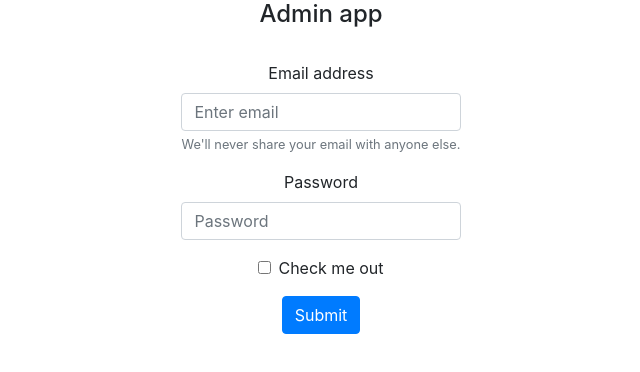
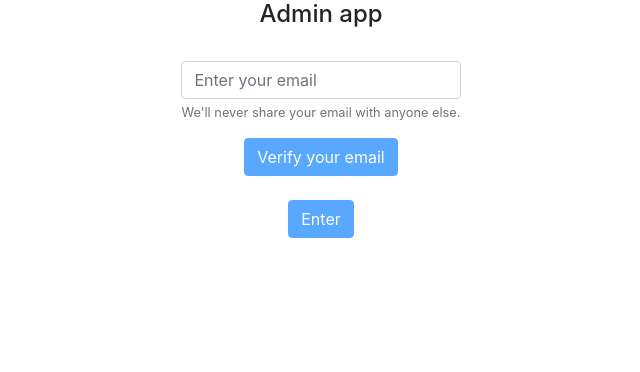
Before and after one commit to NenadSSS/admin-front, a React (Create React App) app: page / in a window 1280 px wide. Shown: the top 372 px of the page, without its empty margins (319-959 px from the left). Built offline with nearby package versions, Linux system fonts and the light colour scheme; no server answers.

Commit message:
Add react router and simple validation

```diff
--- a/src/App.js
+++ b/src/App.js
@@ -23,15 +23,17 @@ function App() {
           <h4>Admin app</h4>
           <br />
           <Switch>
-            <Route path="/">
+            <Route path="/" exact={true}>
               <Container>
                 <Row className="justify-content-md-center">
                   <Login />
                 </Row>
               </Container>
             </Route>
+            <Route path="/home" exact={true}>
+              <UsersContainer />
+            </Route>
           </Switch>
-          <UsersContainer />
         </Router>
       </ApolloProvider>
     </div>
--- a/src/components/login.js
+++ b/src/components/login.js
@@ -1,26 +1,45 @@
-import React from "react";
+import React, { useState, useEffect } from "react";
+import { useHistory } from "react-router-dom";
 import { Form, Button } from "react-bootstrap";
+import { useLazyQuery } from "@apollo/react-hooks";
+import { VERIFY_USER } from "../graphql/verify-user";
 
 export const Login = () => {
+  const history = useHistory();
+  const [email, setEmail] = useState("");
+
+  const [getUser, { loading, data, error }] = useLazyQuery(VERIFY_USER);
   return (
     <Form>
       <Form.Group controlId="formBasicEmail">
-        <Form.Label>Email address</Form.Label>
-        <Form.Control type="email" placeholder="Enter email" />
+        <Form.Control
+          type="email"
+          placeholder="Enter your email"
+          onChange={(e) => setEmail(e.target.value)}
+          value={email}
+        />
         <Form.Text className="text-muted">
           We'll never share your email with anyone else.
         </Form.Text>
       </Form.Group>
 
-      <Form.Group controlId="formBasicPassword">
-        <Form.Label>Password</Form.Label>
-        <Form.Control type="password" placeholder="Password" />
-      </Form.Group>
-      <Form.Group controlId="formBasicCheckbox">
-        <Form.Check type="checkbox" label="Check me out" />
-      </Form.Group>
-      <Button variant="primary" type="submit">
-        Submit
+      <Button
+        disabled={email.length < 5}
+        onClick={() => getUser({ variables: { email } })}
+      >
+        Verify your email
+      </Button>
+      <br />
+      <br />
+      <Button
+        disabled={
+          !(data && data.users.length > 0 && data.users[0].email == email)
+        }
+        onClick={() => {
+          history.push("/home");
+        }}
+      >
+        Enter
       </Button>
     </Form>
   );
--- /dev/null
+++ b/src/graphql/verify-user.js
@@ -0,0 +1,13 @@
+import gql from "graphql-tag";
+
+export const VERIFY_USER = gql`
+  query FindUser($email: String!) {
+    users(where: { email: { _eq: $email } }) {
+      first_name
+      last_name
+      email
+      age
+      category_id
+    }
+  }
+`;
```
Also changed, not shown: 1 other file (tests, documents, lock files or other folders).
